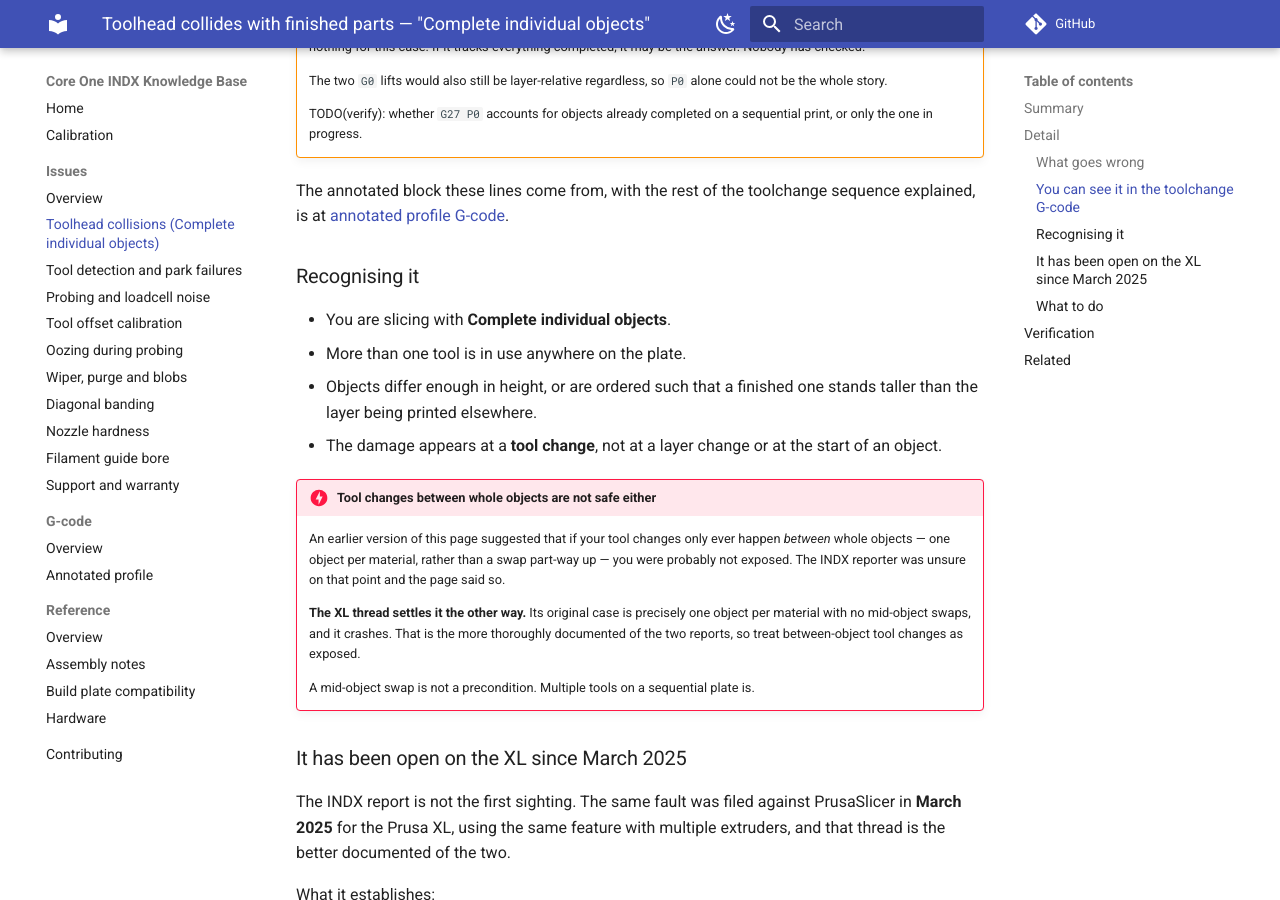
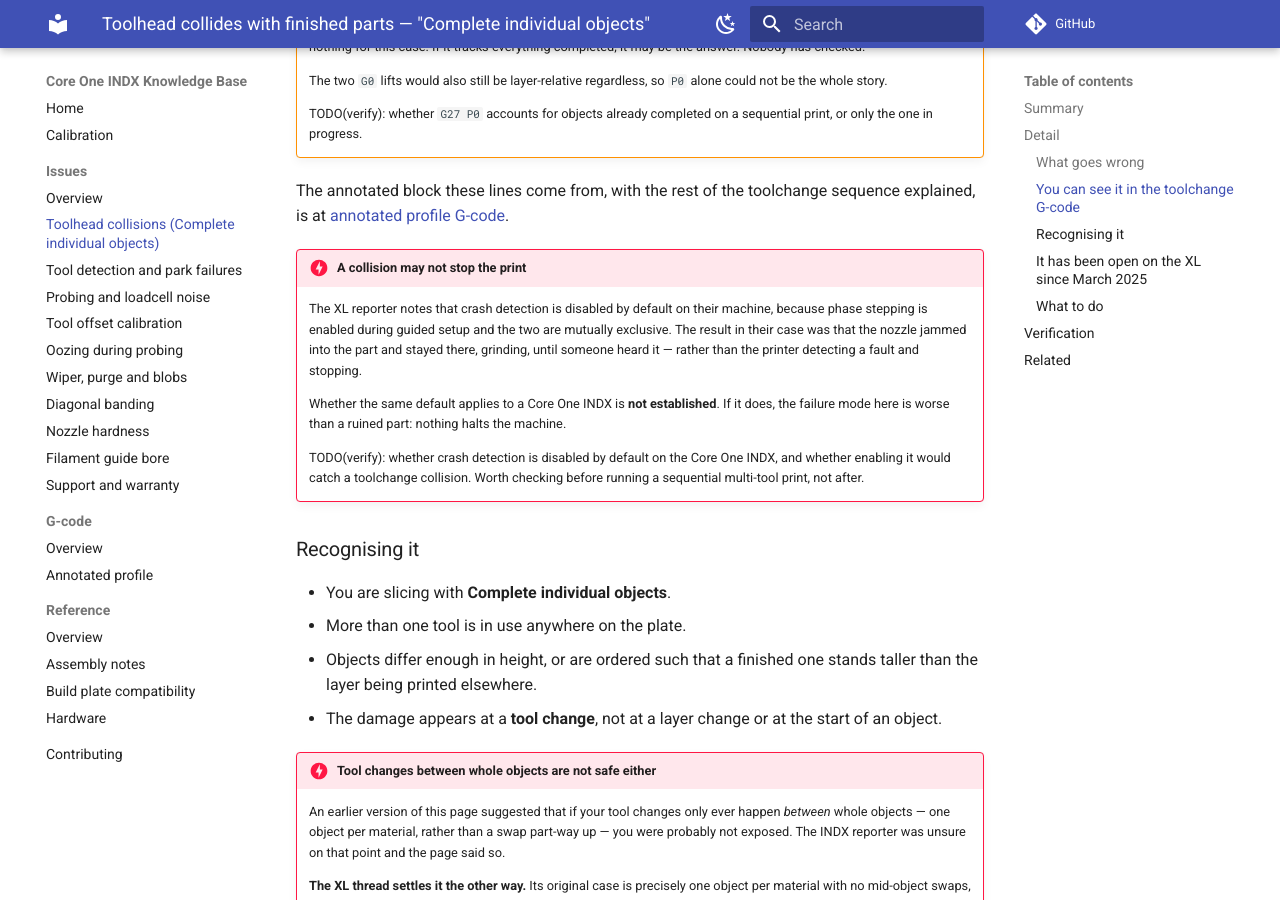
Before and after one commit to hyiger/coreone-indx-kb, an MkDocs documentation site: the page built from docs/issues/complete-individual-objects-collision.md, in a window 1280 px wide and 900 px high, scrolled down 2384 px. Built offline with MkDocs 1.6.1 and Material for MkDocs 9.7.7, drawn with Linux system fonts in a browser that asks for light colours; comment, search, counter and statistics services are not loaded; some of the changed text lies outside the part shown.

Commit message:
Two safety caveats on the collision page from the source survey
The front-to-back workaround is XL advice and the page did not say so. It works
there because of where the XL's docks sit relative to the bed; the INDX dock
arrangement differs, so whether the same ordering reduces exposure on a Core One
is unestablished. Copying a geometry-dependent workaround between machines is
exactly the failure the XL-versus-INDX boundary exists to prevent, and the page
was doing it.

Second, and worse. The XL reporter notes crash detection is off by default on
their machine because phase stepping is enabled during guided setup and the two
are mutually exclusive — so their collision became a prolonged jam that ground
away until someone heard it, rather than a detected fault that stopped the print.
Whether that default holds on a Core One INDX is unverified. If it does, nothing
halts the machine. Added as a danger box with a TODO, framed as something to
check before running a sequential multi-tool print rather than after.

```diff
--- a/docs/issues/complete-individual-objects-collision.md
+++ b/docs/issues/complete-individual-objects-collision.md
@@ -127,6 +127,21 @@
 The annotated block these lines come from, with the rest of the toolchange sequence
 explained, is at [annotated profile G-code](../gcode/indx-profile-gcode.md).
 
+!!! danger "A collision may not stop the print"
+    The XL reporter notes that crash detection is disabled by default on their
+    machine, because phase stepping is enabled during guided setup and the two are
+    mutually exclusive. The result in their case was that the nozzle jammed into the
+    part and stayed there, grinding, until someone heard it — rather than the
+    printer detecting a fault and stopping.
+
+    Whether the same default applies to a Core One INDX is **not established**. If
+    it does, the failure mode here is worse than a ruined part: nothing halts the
+    machine.
+
+    TODO(verify): whether crash detection is disabled by default on the Core One
+    INDX, and whether enabling it would catch a toolchange collision. Worth checking
+    before running a sequential multi-tool print, not after.
+
 ### Recognising it
 
 - You are slicing with **Complete individual objects**.
@@ -193,6 +208,11 @@
     layouts. It also fails on interruption: a filament runout or a pause can present the
     tool at the front of the bed at a height that then collides on resume, which is
     reported as a separate open fault.
+
+    **And it is XL advice.** Front-to-back works there because of where the XL's
+    docks sit relative to the bed. The INDX's dock arrangement is not the same, so
+    whether the same ordering reduces exposure on a Core One has not been
+    established by anyone. Do not assume the direction transfers.
 
     So: useful for reducing risk on a print you will be watching, not a basis for
     leaving a long multi-tool sequential job running unattended.
```
